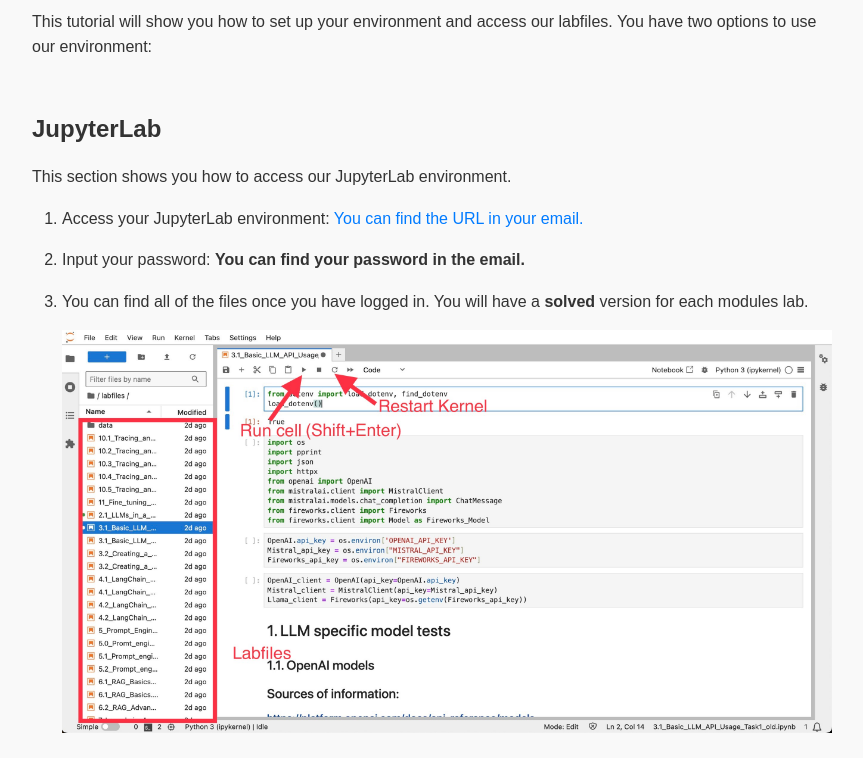
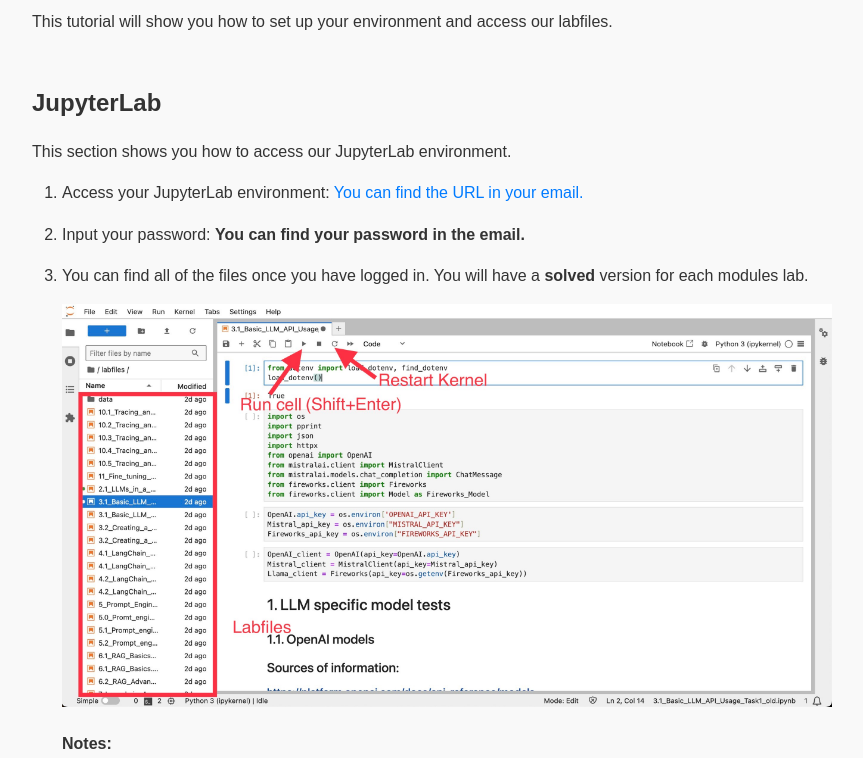
Before and after one commit to ComponentSoftTeam/AI-434-guide, a plain HTML site: page index.html in a window 1280 px wide. Shown: the part 100-858 px from the top of the page, without its empty margins (208-1071 px from the left). Drawn offline with Linux system fonts and the light colour scheme.

Commit message:
feat: Removed outdated text

```diff
--- a/index.html
+++ b/index.html
@@ -10,7 +10,7 @@
 
 <body>
     <h1>AI-434 Environment Guide</h1>
-    <p>This tutorial will show you how to set up your environment and access our labfiles. You have two options to use our environment:</p>
+    <p>This tutorial will show you how to set up your environment and access our labfiles.</p>
 
     <h2 id="jupyter">JupyterLab</h2>
     <p>This section shows you how to access our JupyterLab environment.</p>
```
